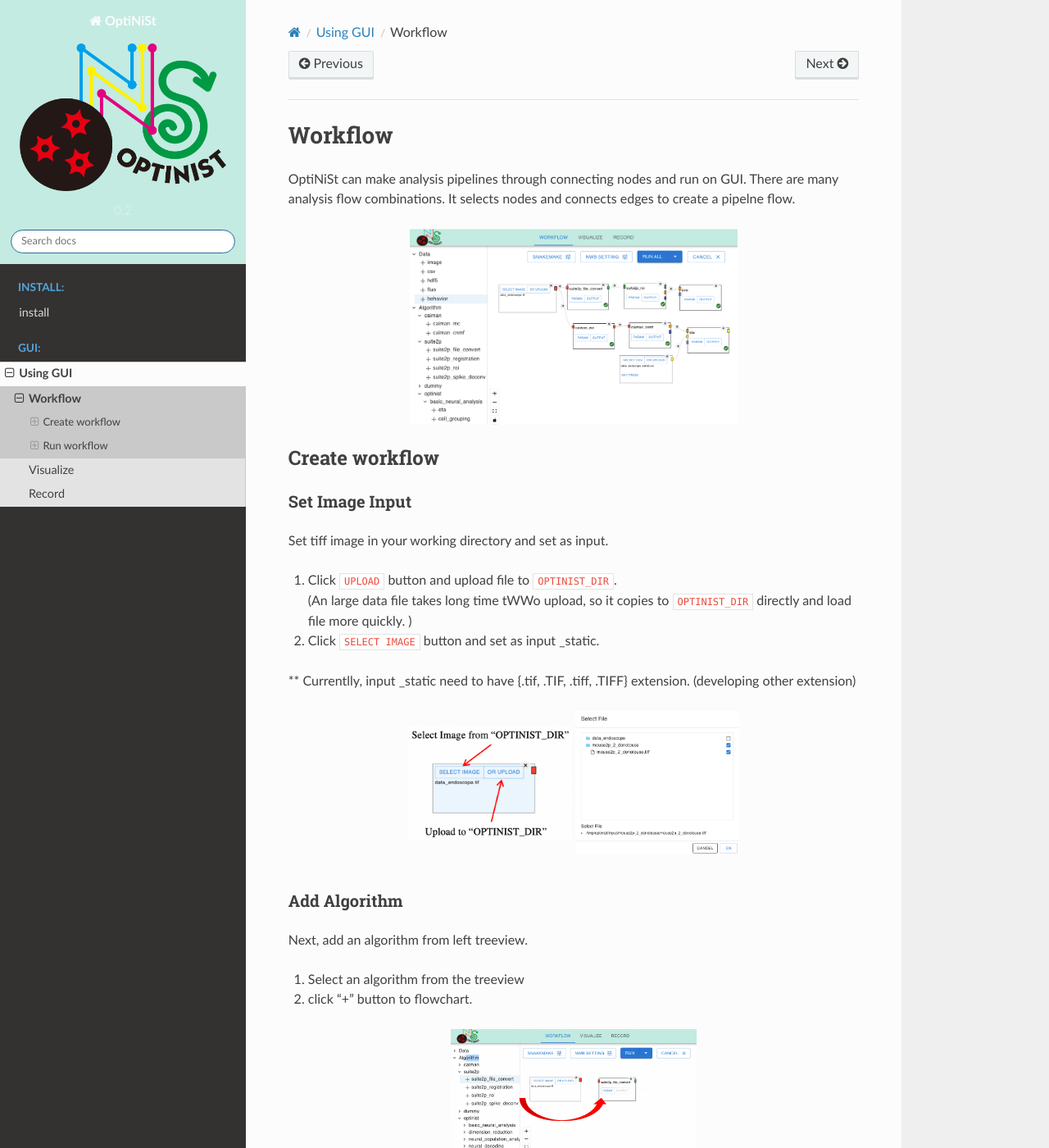
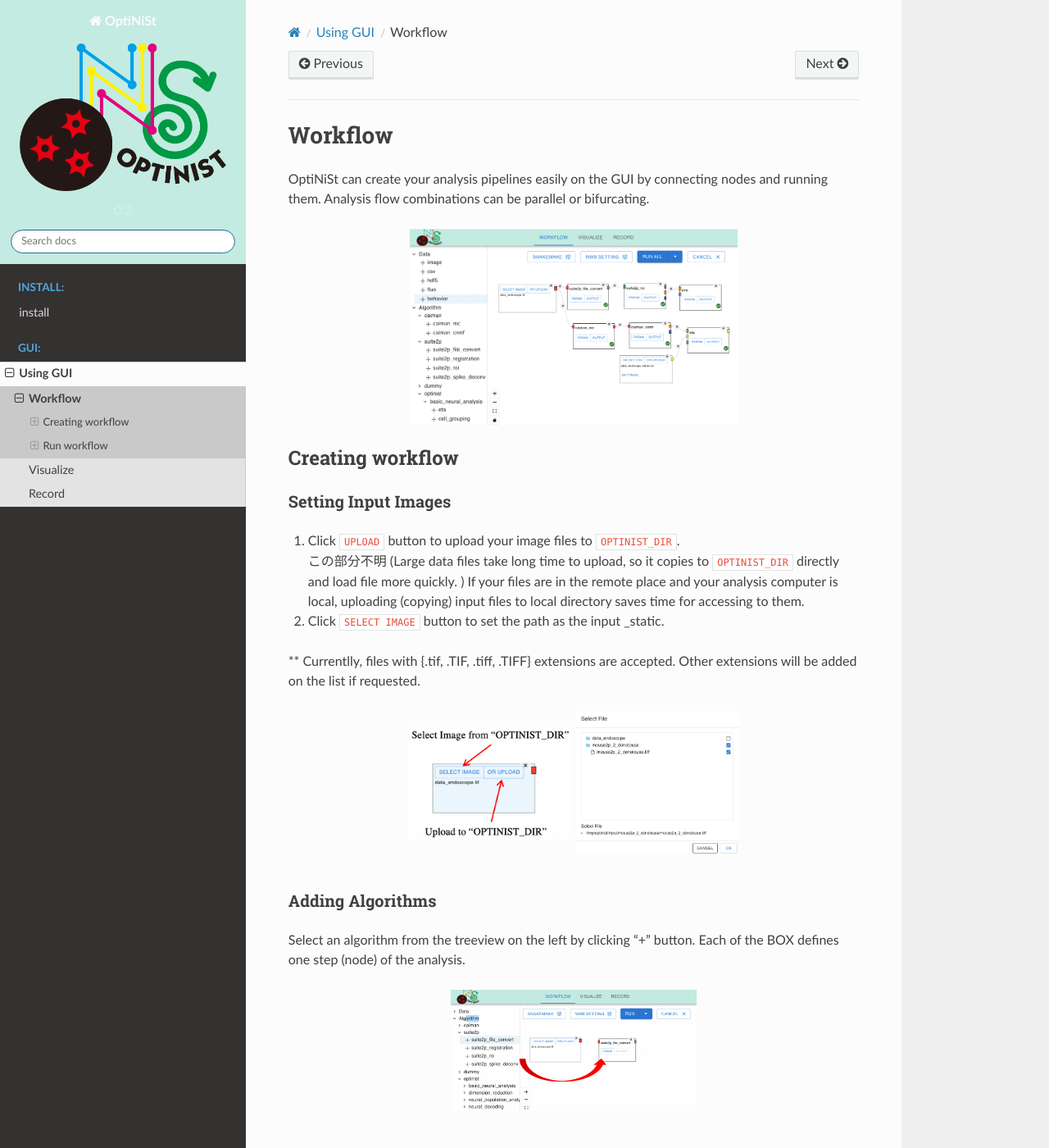
Before and after one commit to oist/optinist, a Sphinx documentation site: the page built from docs/gui/workflow.md, in a window 1280 px wide and 1400 px high. Shown: the whole window at 82% size. Built offline with Sphinx 7.4.7 and the Read the Docs theme 2.0.0, drawn with Linux system fonts in a browser that asks for light colours; some of the changed text lies outside the part shown.

Commit message:
Update workflow.md

```diff
--- a/docs/gui/workflow.md
+++ b/docs/gui/workflow.md
@@ -1,21 +1,24 @@
 Workflow
 =================
 
-OptiNiSt can make analysis pipelines through connecting nodes and run on GUI. There are many analysis flow combinations. It selects nodes and connects edges to create a pipelne flow.
+OptiNiSt can create your analysis pipelines easily on the GUI by connecting nodes and running them. Analysis flow combinations can be parallel or bifurcating.
 <br>
 <p align="center">
 <img width="400px" src="../_static/workflow/whole.png" alt="workflow" />
 
 <br/>
 
-## Create workflow
-### Set Image Input
-Set tiff image in your working directory and set as input.
-1. Click `UPLOAD` button and upload file to `OPTINIST_DIR`.
-(An large data file takes long time tWWo upload, so it copies to `OPTINIST_DIR` directly and load file more quickly. )
-2. Click `SELECT IMAGE` button and set as input _static.
+## Creating workflow
+### Setting Input Images
 
-** Currentlly, input _static need to have {.tif, .TIF, .tiff, .TIFF} extension. (developing other extension)
+1. Click `UPLOAD` button to upload your image files to `OPTINIST_DIR`.
+  この部分不明
+(Large data files take long time to upload, so it copies to `OPTINIST_DIR` directly and load file more quickly. )
+  If your files are in the remote place and your analysis computer is local, uploading (copying) input files to local directory saves time for accessing to them.
+2. Click `SELECT IMAGE` button to set the path as the input _static.
+
+
+** Currentlly, files with {.tif, .TIF, .tiff, .TIFF} extensions are accepted. Other extensions will be added on the list if requested.
 <br>
 <p align="center">
 <img width="200px" src="../_static/workflow/components/imageNode.png" alt="imageNode" />
@@ -23,10 +26,8 @@
 </p>
 <br/>
 
-### Add Algorithm
-Next, add an algorithm from left treeview.
-1. Select an algorithm from the treeview
-2. click "+" button to flowchart.
+### Adding Algorithms
+Select an algorithm from the treeview on the left by clicking "+" button. Each of the BOX defines one step (node) of the analysis.
 <br>
 <p align="center">
   <img width="300px" src="../_static/workflow/components/add_algorithm.png" alt="Add Algorithm" />
@@ -34,8 +35,8 @@
 
 <br>
 
-### Set Parameter
-Click `PARAM` button and change parameters.
+### Setting Parameters
+Click `PARAM` button of the node to change parameters.
 <br>
 <p align="center">
 <img width="300px" src="../_static/workflow/components/setparam.png" alt="Set Parameter" />
@@ -43,8 +44,8 @@
 
 <br/>
 
-### Connect Algorithm Edge
-To make workflow, connect edges between node to node by drag&drop.
+### Connecting BOX Edges
+To create workflow pipeline, connect edges between node to node by drag&drop.
 You can only connect the same color edges (correspond to arguments and returns type, imageType, timeSeries type, ...).
 
 **DataType List**
```
